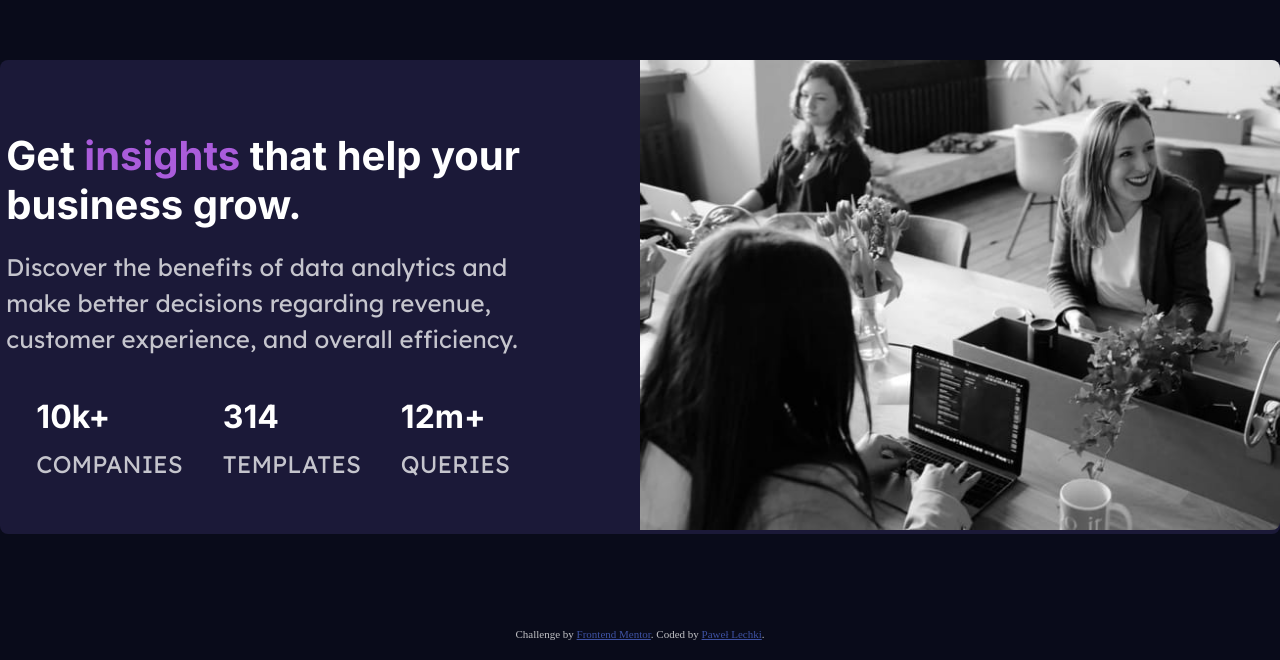
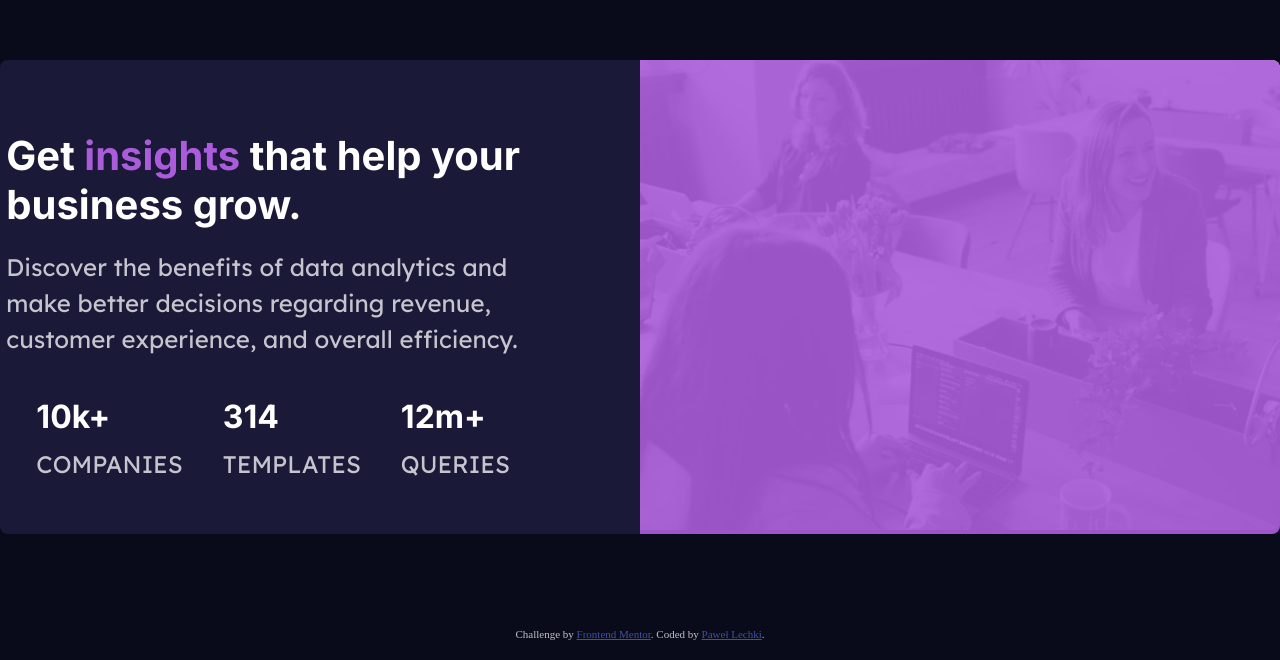
Before and after one commit to Pawel-Lechki/stats-card, a plain HTML site: page index.html in a window 1280 px wide. Shown: the part 140-800 px from the top of the page. Drawn offline with Linux system fonts and the light colour scheme.

Commit message:
Add overlay to image

```diff
--- a/css/style.css
+++ b/css/style.css
@@ -45,6 +45,20 @@ body {
 
 .card-img {
     min-width: 50%;
+    position: relative;
+}
+
+.card-img::before{
+    content:'';
+    position: absolute;
+    left: 0;
+    top: 0;
+    width: 100%;
+    height: 100%;
+    background-color: var(--violet);
+    opacity: 0.9;
+    border-top-left-radius: 8px;
+    border-top-right-radius: 8px;
 }
 
 .card-img img {
@@ -119,7 +133,7 @@ footer {
         align-items: center;
     }
 
-    .card-img img {
+    .card-img::before, .card-img img {
         border-top-left-radius: 0;
         border-bottom-right-radius: 8px;
     }
```
